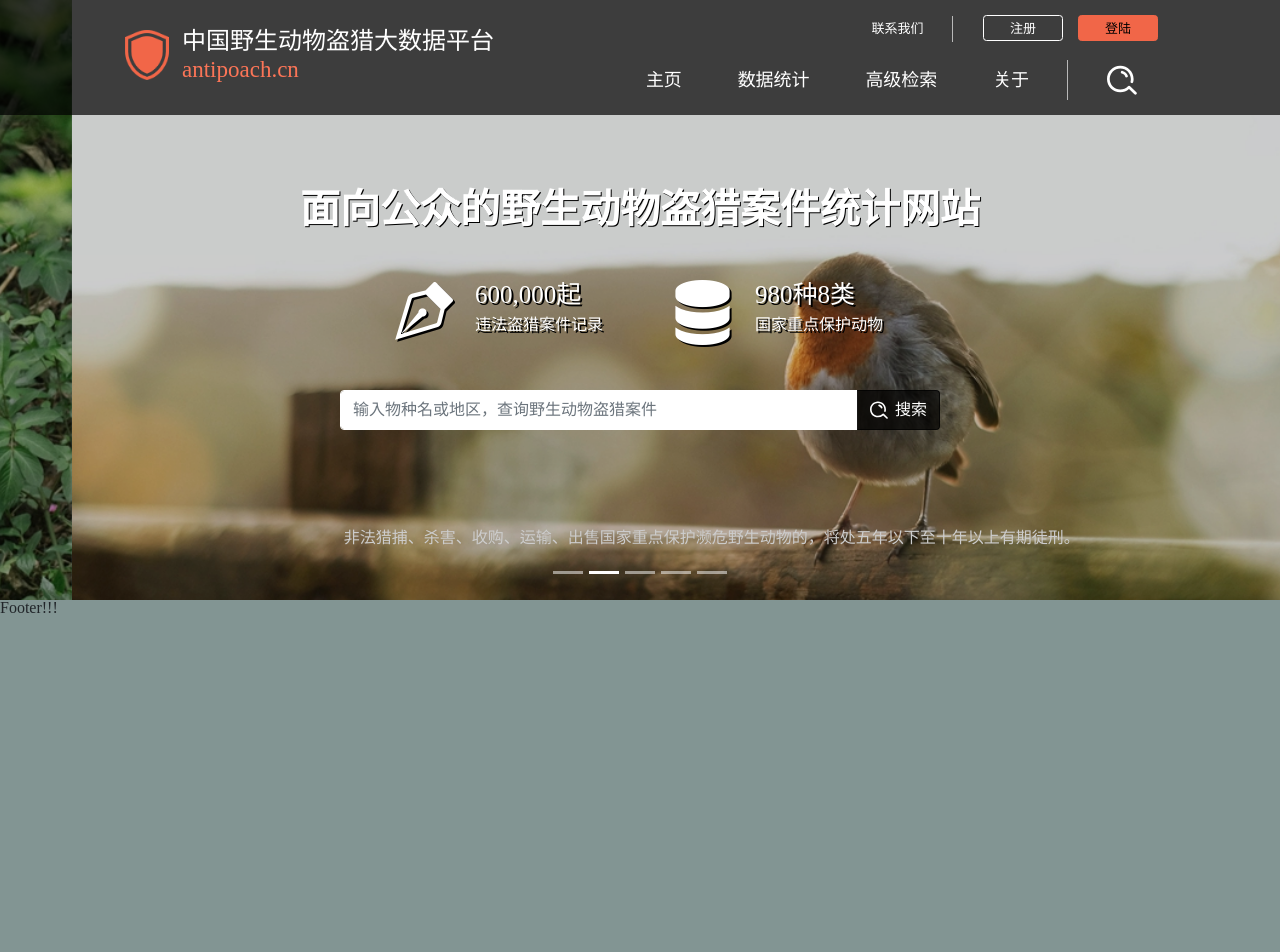
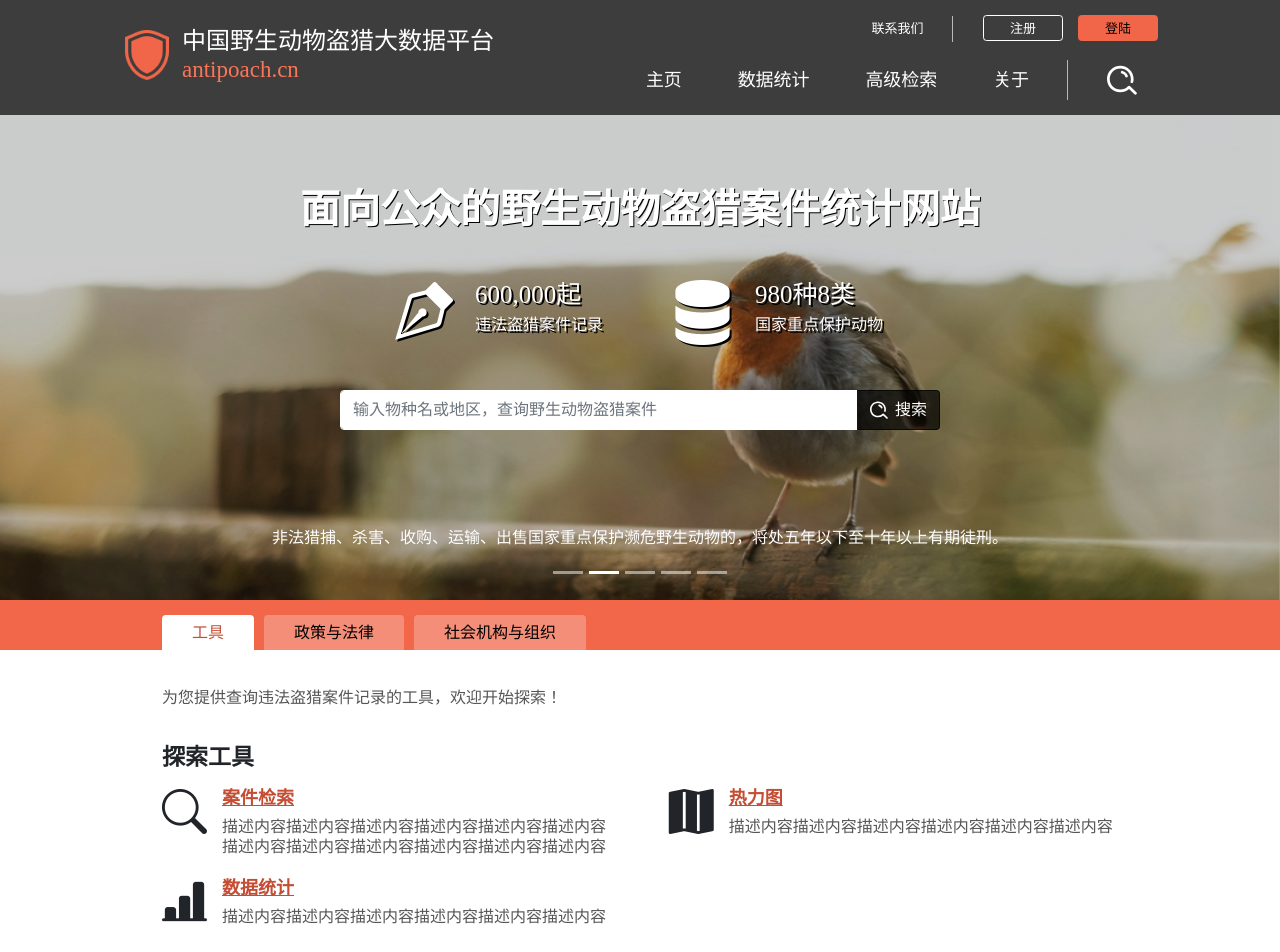
Before and after one commit to Hengyu-DU/Anti-Poach-Front-end, a React (Create React App) app: page / in a window 1280 px wide. Shown: the top 952 px of the page. Before the commit the page ends 800 px from the top, so only its background shows below. Built offline with nearby package versions, Linux system fonts and the light colour scheme.

Commit message:
Tab栏区域

```diff
--- a/src/Components/header/index.css
+++ b/src/Components/header/index.css
@@ -1,5 +1,5 @@
 body{
-  background-color: #829593;
+  /* background-color: #829593; */
   width: 100%;
 }
 
@@ -7,6 +7,7 @@ body{
 /* 头部整体背景与大小 */
 .header-main{
   width: 100%;
+  min-width: 960px;
   height: 115px;
   background-color: rgb(0, 0, 0,.7);
   box-sizing: border-box;
@@ -22,7 +23,7 @@ body{
 /* 主体容器 */
 .header-main-container{
   max-width: 1056px;
-  min-width: 1000px;
+  min-width: 960px;
   margin: 0 auto;
   display: flex;
   flex-flow: row nowrap;
--- a/src/Pages/home/index.css
+++ b/src/Pages/home/index.css
@@ -8,10 +8,10 @@
 
 /* Bootstrap轮播图，改造*/
 .carousel-container{
-  width: 100% !important;
-  min-width: 1056px;
+  min-width: 960px !important;
   position: relative;
   top: 0;
+  overflow: hidden;
 }
 .carousel-indicators{
   z-index: 999;
@@ -20,8 +20,12 @@
   z-index: 900;
 }
 .carousel-item{
-  min-width: 1056px !important;
-  max-height: 600px !important;
+  min-width: 960px !important;
+  /* max-width: 100%; */
+  height: 600px !important;
+}
+.carousel-item img{
+  min-width: 1056px;
 }
 .carousel-item div p{
   padding-bottom: 14px;
@@ -121,3 +125,95 @@
   position: relative;
   top: -1.5px;
 }
+
+/* 导航栏容器 */
+.home-tab-container{
+  min-width: 960px;
+  height: 50px;
+  padding-top: 15px;
+  background-color: #f26649;
+}
+
+.home-tab-container .nav-tabs{
+  max-width: 1056px;
+  min-width: 960px;
+  border: none ;
+  margin: 0 auto;
+  padding: 0 50px;
+}
+
+.home-tab-container .nav-link{
+  /* width: 130px; */
+  height: 35px;
+  border: none !important;
+  line-height: 35px;
+  margin-right: 10px;
+  padding: 0 30px;
+  font-size: 16px;
+  /* font-family: '苹方-简'; */
+  background-color: #f58e79 !important;
+  color: black;
+}
+.nav-link:hover{
+  background-color: white !important;
+}
+.nav-link.active{
+  background-color: white !important;
+  color: #c44d34 !important;
+}
+
+
+/* tab栏容器 */
+.tab-content{
+  max-width: 1056px;
+  min-width: 960px;
+  margin: 0 auto;
+  /* background-color: wheat; */
+}
+
+.tab-pane{
+  /* background-color: #fff; */
+  padding: 0 50px;
+}
+
+.tab-description{
+  margin: 40px 0 30px;
+  /* background-color: grey; */
+  color: #565656;
+}
+
+.tab-inner-container{
+  /* background-color: pink; */
+  display: flex;
+  flex-flow: row nowrap;
+  justify-content: space-between;
+}
+
+.tab-inner-row{
+  max-width: 47%;
+  /* background-color: yellow; */
+  flex-grow: 1;
+  display: flex;
+  flex-flow: column nowrap;
+}
+
+.first-tab-inner-row{
+  max-width: 100%;
+  flex-flow: row wrap;
+  justify-content: space-between;
+}
+.first-tab-inner-row .myTab-container{
+  max-width: 47%;
+  flex-grow: 1;
+}
+
+.tab-inner-row-title{
+  width: 100%;
+  font-family: '苹方-简';
+  font-size: 23px;
+  font-weight: bold;
+}
+
+.tab-inner-row div{
+  margin: 10px 0;
+}
--- a/src/Pages/home/index.jsx
+++ b/src/Pages/home/index.jsx
@@ -1,5 +1,5 @@
 import React, { Component } from 'react'
-
+import MyTab from './myTab'
 import './index.css'
 
 export default class Home extends Component {
@@ -29,7 +29,107 @@ export default class Home extends Component {
         url:'/img/5_1056_600.jpg',
         caption: '绿水青山，就是金山银山。'
       },
-    ]
+    ],
+    tab:{
+      tab1:{
+        title:'工具',
+        description:'为您提供查询违法盗猎案件记录的工具，欢迎开始探索！',
+        rows:{
+          rows1:{
+            title:'探索工具',
+            mytab:[
+              {
+                iClass:'bi bi-search',
+                aLink:'#',
+                aText:'案件检索',
+                pText:'描述内容描述内容描述内容描述内容描述内容描述内容描述内容描述内容描述内容描述内容描述内容描述内容',
+              },
+              {
+                iClass:'bi bi-map-fill',
+                aLink:'#',
+                aText:'热力图',
+                pText:'描述内容描述内容描述内容描述内容描述内容描述内容',
+              },
+              {
+                iClass:'bi bi-bar-chart-line-fill',
+                aLink:'#',
+                aText:'数据统计',
+                pText:'描述内容描述内容描述内容描述内容描述内容描述内容',
+              }
+            ]
+          }
+        }
+
+      },
+      tab2:{
+        title:'政策与法律',
+        description:'我是这个tab的说明文字，为您提供查询违法盗猎案件记录的工具，欢迎开始探索！',
+        rows:{
+          rows1:{
+            title:'法律文件',
+            mytab:[
+              {
+                iClass:'bi bi-book-half',
+                aLink:'#',
+                aText:'《野生动物保护法》',
+                pText:'描述内容描述内容描述内容描述内容描述内容描述内容',
+              },
+              {
+                iClass:'bi bi-book-half',
+                aLink:'#',
+                aText:'《自然保护区条例》',
+                pText:'描述内容描述内容描述内容描述内容描述内容描述内容',
+              }
+            ]
+          },
+          rows2:{
+            title:'政策文件',
+            mytab:[]
+          }
+        }
+
+      },
+      tab3:{
+        title:'社会机构与组织',
+        description:'我是这个tab的说明文字，为您提供查询违法盗猎案件记录的工具，欢迎开始探索！',
+        rows:{
+          rows1:{
+            title:'研究机构',
+            mytab:[
+              {
+                iClass:'bi bi-bank2',
+                aLink:'#',
+                aText:'中山大学XX研究团队',
+                pText:'描述内容描述内容描述内容描述内容描述内容描述内容描述内容描述内容描述内描述内容描述内容',
+              },
+              {
+                iClass:'bi bi-bank2',
+                aLink:'#',
+                aText:'昆山杜克大学XX研究团队',
+                pText:'描述内容描述内容描述内容描述内容描述内容描述内容',
+              }
+            ]
+          },
+          rows2:{
+            title:'公益组织',
+            mytab:[
+              {
+                iClass:'bi bi-tree-fill',
+                aLink:'#',
+                aText:'小象君',
+                pText:'描述内容描述内容描述内容描述内容描述内容描述内容',
+              },
+              {
+                iClass:'bi bi-tree-fill',
+                aLink:'#',
+                aText:'城市荒野',
+                pText:'描述内容描述内容描述内容描述内容描述内容描述内容',
+              }
+            ]
+          }
+        }
+      }
+    }
   }
 
 
@@ -38,7 +138,8 @@ export default class Home extends Component {
     const {centerTitle,
       carouselFirstUrl,
       carouselFirstCaption,
-      carouselList} = this.state
+      carouselList,
+      tab} = this.state
 
     return (
       <div className='home-main'>
@@ -99,6 +200,53 @@ export default class Home extends Component {
             </div>
           </div>
 
+          {/* 中部TAB区域 */}
+          <nav className='home-tab-container'>
+            <div class="nav nav-tabs" id="nav-tab" role="tablist">
+              <button class="nav-link active" id="nav-1-tab" data-bs-toggle="tab" data-bs-target="#nav-1" type="button" role="tab" aria-controls="nav-1" aria-selected="true">{tab.tab1.title}</button>
+              <button class="nav-link" id="nav-2-tab" data-bs-toggle="tab" data-bs-target="#nav-2" type="button" role="tab" aria-controls="nav-2" aria-selected="false">{tab.tab2.title}</button>
+              <button class="nav-link" id="nav-3-tab" data-bs-toggle="tab" data-bs-target="#nav-3" type="button" role="tab" aria-controls="nav-3" aria-selected="false">{tab.tab3.title}</button>
+            </div>
+          </nav>
+
+          {/* 中部TAB内容显示区域 */}
+          <div class="tab-content" id="nav-tabContent">
+            <div class="tab-pane fade show active" id="nav-1" role="tabpanel" aria-labelledby="nav-1-tab">
+              <div className='tab-description'>{tab.tab1.description}</div>
+              <div className='tab-inner-container'>
+                <div className='tab-inner-row first-tab-inner-row' >
+                  <div className='tab-inner-row-title'>{tab.tab1.rows.rows1.title}</div>
+                  {tab.tab1.rows.rows1.mytab.map(item=>(<MyTab {...item} />))}
+                </div>
+              </div>
+            </div>
+            <div class="tab-pane fade" id="nav-2" role="tabpanel" aria-labelledby="nav-2-tab">
+              <div className='tab-description'>{tab.tab2.description}</div>
+              <div className='tab-inner-container'>
+                <div className='tab-inner-row' >
+                  <div className='tab-inner-row-title'>{tab.tab2.rows.rows1.title}</div>
+                  {tab.tab2.rows.rows1.mytab.map(item=>(<MyTab {...item} />))}
+                </div>
+                <div className='tab-inner-row' >
+                  <div className='tab-inner-row-title'>{tab.tab2.rows.rows2.title}</div>
+                  {tab.tab2.rows.rows2.mytab.map(item=>(<MyTab {...item} />))}
+                </div>
+              </div>
+            </div>
+            <div class="tab-pane fade" id="nav-3" role="tabpanel" aria-labelledby="nav-3-tab">
+              <div className='tab-description'>{tab.tab3.description}</div>
+              <div className='tab-inner-container'>
+                <div className='tab-inner-row' >
+                  <div className='tab-inner-row-title'>{tab.tab3.rows.rows1.title}</div>
+                  {tab.tab3.rows.rows1.mytab.map(item=>(<MyTab {...item} />))}
+                </div>
+                <div className='tab-inner-row' >
+                  <div className='tab-inner-row-title'>{tab.tab3.rows.rows2.title}</div>
+                  {tab.tab3.rows.rows2.mytab.map(item=>(<MyTab {...item} />))}
+                </div>
+              </div>
+            </div>
+          </div>
 
       </div>
     )
--- /dev/null
+++ b/src/Pages/home/myTab/index.css
@@ -0,0 +1,21 @@
+.myTab-container i{
+  font-size: 45px;
+  float: left;
+  background-color: #fff;
+  height: 70px;
+  margin-right: 15px;
+}
+
+.myTab-container a{
+  display: block;
+  font-size: 18px;
+  font-weight: bold;
+  color: #c44d34;
+  margin-bottom: 10px;
+}
+
+.myTab-container p{
+  font-size: 16px;
+  color: #565656;
+  line-height: 20px;
+}
--- /dev/null
+++ b/src/Pages/home/myTab/index.jsx
@@ -0,0 +1,16 @@
+import React, { Component } from 'react'
+import './index.css'
+
+export default class MyTab extends Component {
+  render() {
+
+    const {iClass, aLink, aText, pText } = this.props
+    return (
+      <div className='myTab-container'>
+        <i class={iClass}></i>
+        <a href={aLink}>{aText}</a>
+        <p>{pText}</p>
+      </div>
+    )
+  }
+}
```
Also changed, not shown: 1 other file (tests, documents, lock files or other folders).
